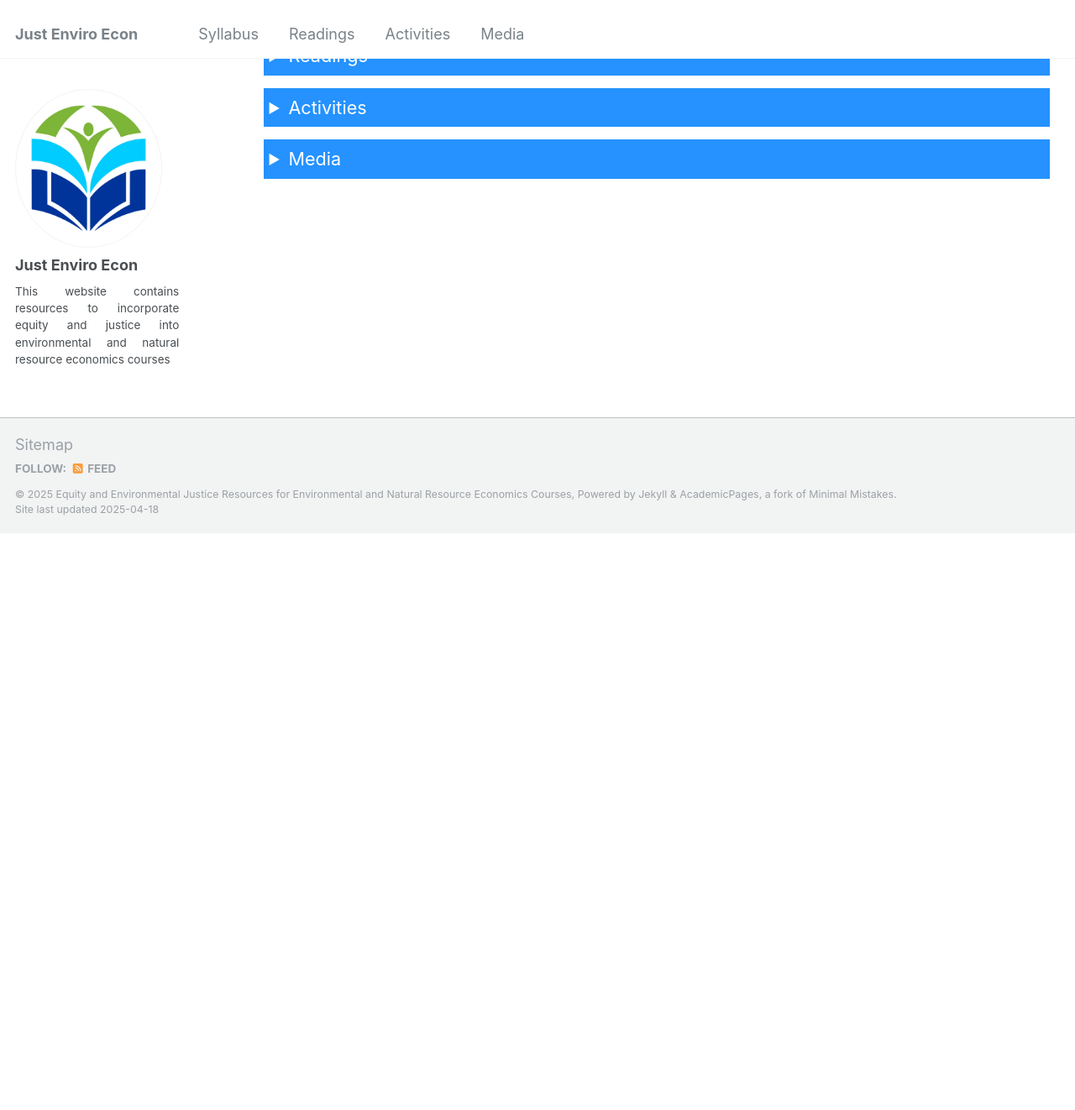
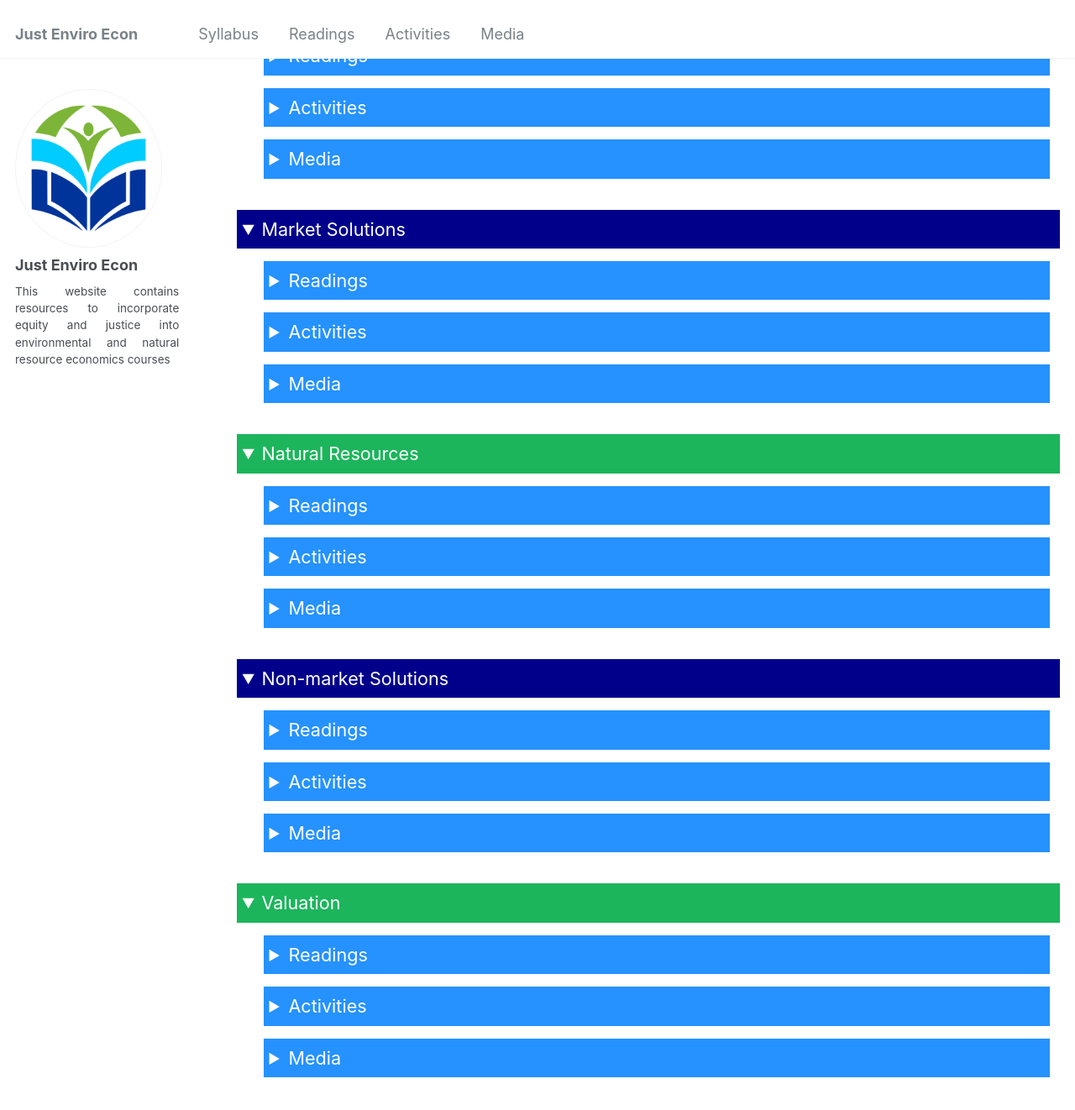
Before and after one commit to just-enviro-econ/just-enviro-econ.github.io, a Jekyll site: the page built from _pages/syllabus.md, in a window 1280 px wide and 1400 px high, scrolled down 1966 px. Shown: the top 1322 px of the window at 84% size. Built offline with Jekyll 4.4.1, drawn with Linux system fonts in a browser that asks for light colours; before the commit the page ends 2601 px from its top, so only the background shows below that.

Commit message:
syllabus

```diff
--- a/_pages/syllabus.md
+++ b/_pages/syllabus.md
@@ -269,3 +269,151 @@ This page lists all the resources by topic.
 
   </div>
 </details>
+
+<details open>
+  <summary> Market Solutions </summary>
+  <div class="content">
+    <details class="sub_detail" close>
+      <summary> Readings </summary>
+      <div class="content">
+          {% for post in site.publications reversed %}
+              {% if post.category == 'market solutions' %}
+                {% include archive-single-publications.html %}
+              {% endif %}
+          {% endfor %}
+      </div>
+    </details>
+    <details class="sub_detail" close>
+      <summary> Activities </summary>
+      <div class="content">
+          {% for post in site.activities reversed %}
+              {% if post.category == 'market solutions' %}
+                {% include archive-single-activities.html %}
+              {% endif %}
+          {% endfor %}
+      </div>
+    </details>
+    <details class="sub_detail" close>
+      <summary> Media </summary>
+      <div class="content">
+        {% for post in site.media reversed %}
+          {% if post.category == 'market solutions' %}
+            {% include archive-single-podcasts.html %}
+          {% endif %}
+        {% endfor %}
+      </div>
+    </details>
+
+  </div>
+</details>
+
+<details open>
+  <summary class = "id2"> Natural Resources </summary>
+  <div class="content">
+    <details class="sub_detail" close>
+      <summary> Readings </summary>
+      <div class="content">
+          {% for post in site.publications reversed %}
+              {% if post.category == 'natural resources' %}
+                {% include archive-single-publications.html %}
+              {% endif %}
+          {% endfor %}
+      </div>
+    </details>
+    <details class="sub_detail" close>
+      <summary> Activities </summary>
+      <div class="content">
+          {% for post in site.activities reversed %}
+              {% if post.category == 'natural resources' %}
+                {% include archive-single-activities.html %}
+              {% endif %}
+          {% endfor %}
+      </div>
+    </details>
+    <details class="sub_detail" close>
+      <summary> Media </summary>
+      <div class="content">
+        {% for post in site.media reversed %}
+          {% if post.category == 'natural resources' %}
+            {% include archive-single-podcasts.html %}
+          {% endif %}
+        {% endfor %}
+      </div>
+    </details>
+
+  </div>
+</details>
+
+<details open>
+  <summary> Non-market Solutions </summary>
+  <div class="content">
+    <details class="sub_detail" close>
+      <summary> Readings </summary>
+      <div class="content">
+          {% for post in site.publications reversed %}
+              {% if post.category == 'non-market solutions' %}
+                {% include archive-single-publications.html %}
+              {% endif %}
+          {% endfor %}
+      </div>
+    </details>
+    <details class="sub_detail" close>
+      <summary> Activities </summary>
+      <div class="content">
+          {% for post in site.activities reversed %}
+              {% if post.category == 'non-market solutions' %}
+                {% include archive-single-activities.html %}
+              {% endif %}
+          {% endfor %}
+      </div>
+    </details>
+    <details class="sub_detail" close>
+      <summary> Media </summary>
+      <div class="content">
+        {% for post in site.media reversed %}
+          {% if post.category == 'non-market solutions' %}
+            {% include archive-single-podcasts.html %}
+          {% endif %}
+        {% endfor %}
+      </div>
+    </details>
+
+  </div>
+</details>
+
+<details open>
+  <summary class = "id2"> Valuation </summary>
+  <div class="content">
+    <details class="sub_detail" close>
+      <summary> Readings </summary>
+      <div class="content">
+          {% for post in site.publications reversed %}
+              {% if post.category == 'valuation' %}
+                {% include archive-single-publications.html %}
+              {% endif %}
+          {% endfor %}
+      </div>
+    </details>
+    <details class="sub_detail" close>
+      <summary> Activities </summary>
+      <div class="content">
+          {% for post in site.activities reversed %}
+              {% if post.category == 'valuation' %}
+                {% include archive-single-activities.html %}
+              {% endif %}
+          {% endfor %}
+      </div>
+    </details>
+    <details class="sub_detail" close>
+      <summary> Media </summary>
+      <div class="content">
+        {% for post in site.media reversed %}
+          {% if post.category == 'valuation' %}
+            {% include archive-single-podcasts.html %}
+          {% endif %}
+        {% endfor %}
+      </div>
+    </details>
+
+  </div>
+</details>
```
